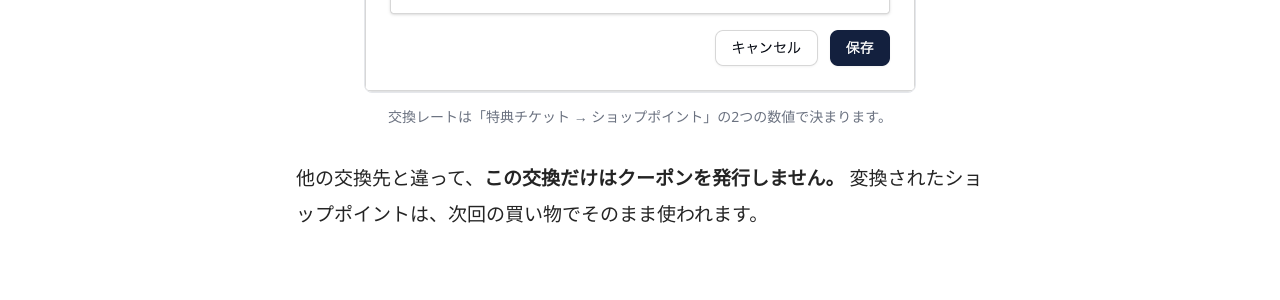
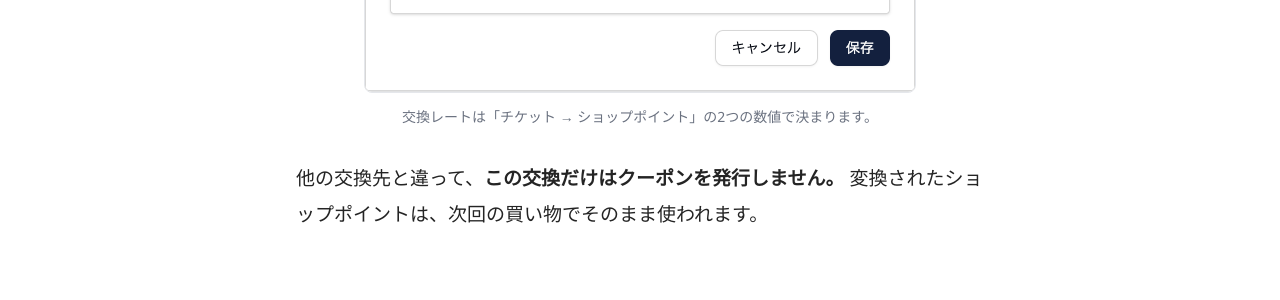
Before and after one commit to TheKinng96/illumenza-homepage, a Jekyll site: the page built from _posts/2026-05-06-points-shop-point-rate.md, in a window 1280 px wide and 900 px high, scrolled down 912 px. Shown: the part 153-453 px from the top of the window. Built offline with Jekyll 4.4.1, drawn with Linux system fonts in a browser that asks for light colours; nearby versions of some CDN libraries; part of the change alters nothing that is shown.

Commit message:
fix(blog): 交換レートのラベルを実際の画面に合わせる
points-shop-point-rate.md の figcaption が「特典チケット → ショップポイント」
となっていたが、管理画面の2つの入力欄は「チケット」と「ショップポイント」で、
「特典チケット」というラベルは存在しない。alt テキストの「Illumenza特典100枚」も
同様（アプリ名は ショップミッション、通貨は チケット）。

あわせて alt の「ショップポイント5pt」を「5ポイント」に。カラーミーショップ側の
単位表記を pt → ポイント に統一した変更（suite PR #649）に追随。

Co-Authored-By: Claude Opus 5 (1M context) <noreply@anthropic.com>

```diff
--- a/_posts/2026-05-06-points-shop-point-rate.md
+++ b/_posts/2026-05-06-points-shop-point-rate.md
@@ -14,8 +14,8 @@ screen: /redemption/colorme-points
 
 <figure>
   <img src="/images/blog/points-shop-point-rate/screen.webp"
-       alt="ショップポイント交換の設定カード。有効にするトグル、交換レートがIllumenza特典100枚からショップポイント5ptへ、交換制限のトグルはオフ、その下に会員クラス別レートのトグル。">
-  <figcaption>交換レートは「特典チケット → ショップポイント」の2つの数値で決まります。</figcaption>
+       alt="ショップポイント交換の設定カード。有効にするトグル、交換レートがチケット100枚からショップポイント5ポイントへ、交換制限のトグルはオフ、その下に会員クラス別レートのトグル。">
+  <figcaption>交換レートは「チケット → ショップポイント」の2つの数値で決まります。</figcaption>
 </figure>
 
 他の交換先と違って、**この交換だけはクーポンを発行しません。** 変換されたショップポイントは、次回の買い物でそのまま使われます。
```
